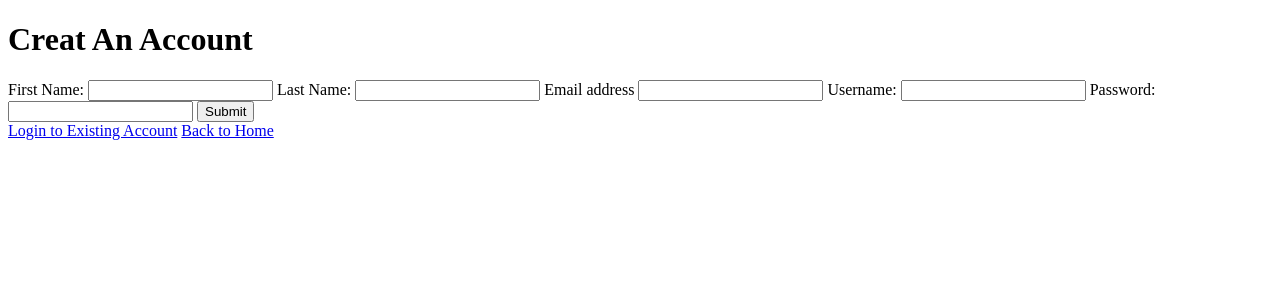
After one commit to jstewa34/csc210project, a Flask app: page /createaccount in a window 1280 px wide. The commit adds this page. Shown: the top 300 px of the page. Run offline with Flask 2, Linux system fonts and the light colour scheme.

Commit message:
HTML and WTForms Started

```diff
--- a/Code-Files/index.py
+++ b/Code-Files/index.py
@@ -1,9 +1,75 @@
-from flask import Flask
-from flask import render_template
+from flask import Flask, request
+from flask import render_template, redirect, url_for, session
 import os
 import json
+from flask_wtf import FlaskForm
+from wtforms import StringField, SubmitField, DateField, validators
+from wtforms.validators import DataRequired, Email
+from wtforms.fields.html5 import EmailField
 app = Flask(__name__)
+app.config['SECRET_KEY'] = "1234"
 
 @app.route('/')
-def hello(uid=None):
-	return render_template('index.html')
+def landing():
+	return render_template('Landing.html')
+
+
+@app.route('/gamepage/<string:username>') #right now just using username as unique url. We can change this
+def gamepage(username=None):
+	return render_template('Game-Page.html', uname=username)
+
+
+class loginForm(FlaskForm):
+	username = StringField('Username:', validators=[DataRequired()])
+	password = StringField('Password:', validators=[DataRequired()])
+	submit = SubmitField('Submit')
+
+@app.route('/login',  methods=['GET', 'POST'])
+def login():
+	username = ""
+	password = ""
+	form = loginForm()
+	form.validate()
+	if form.validate_on_submit():
+		username = form.username.data
+		password = form.password.data
+		print(password)
+		# We will need to check here if the user already exists in the data base
+			# if they do exist continue with current code
+			# Otherwise
+				#return redirect(url_for('createaccount'))
+		return redirect(url_for('gamepage', username=username))
+	return render_template('Login.html', form=form, username=username, password=password)
+
+
+class accountInfo(FlaskForm):
+	fname = StringField('First Name:', validators=[DataRequired()])
+	lname = StringField('Last Name:', validators=[DataRequired()])
+	email = EmailField('Email address', [validators.DataRequired(), validators.Email()])
+	username = StringField('Username:', validators=[DataRequired()])
+	password = StringField('Password:', validators=[DataRequired()])
+	submit = SubmitField('Submit')
+
+@app.route('/createaccount',  methods=['GET', 'POST'])
+def createaccount():
+	fname = ""
+	lname = ""
+	email = ""
+	username = ""
+	password = ""
+	form = accountInfo()
+	form.validate()
+	if form.validate_on_submit():
+		fname = form.fname.data
+		fname = form.fname.data
+		lname = form.lname.data
+		email = form.email.data
+		username = form.username.data
+		password = form.password.data
+		# We will need to check here if the user already exists in the data base
+			# if they do exist
+				#return redirect(url_for('login'))
+			# Otherwise continues with current code
+		# This is where password hashing will happen
+		return redirect(url_for('gamepage', username=username))
+	return render_template('Create-Account.html', form=form, fname=fname , lname=lname , username=username, password=password, email=email)
--- /dev/null
+++ b/Code-Files/templates/Create-Account.html
@@ -0,0 +1,22 @@
+<!doctype html>
+<html lang="en">
+	<head>
+		<meta charset="utf-8">
+		<title>Project CSC210 Fall 2021</title>
+		<link rel = "stylesheet" type = "text/css" href = "{{ url_for('static', filename='styles.css') }}">
+	</head>
+	<body>
+		<h1>Creat An Account</h1>
+		<form method="POST">
+ 			{{ form.hidden_tag() }}
+			{{ form.fname.label }} {{ form.fname() }}
+			{{ form.lname.label }} {{ form.lname() }}
+			{{ form.email.label }} {{ form.email() }}
+			{{ form.username.label }} {{ form.username() }}
+			{{ form.password.label }} {{ form.password() }}
+			{{ form.submit() }}
+ 		</form>
+ 		<a class="button" href="http://127.0.0.1:5000/login">Login to Existing Account</a>
+ 		<a class="button" href="http://127.0.0.1:5000/">Back to Home</a>
+	</body>
+</html>
```
Also changed, not shown: Code-Files/templates/Game-Page.html (renamed from Code-Files/templates/index.html, +6 -1 lines), Code-Files/templates/Landing.html (added, +16 -0 lines), Code-Files/templates/Login.html (added, +19 -0 lines), 4 other files.
